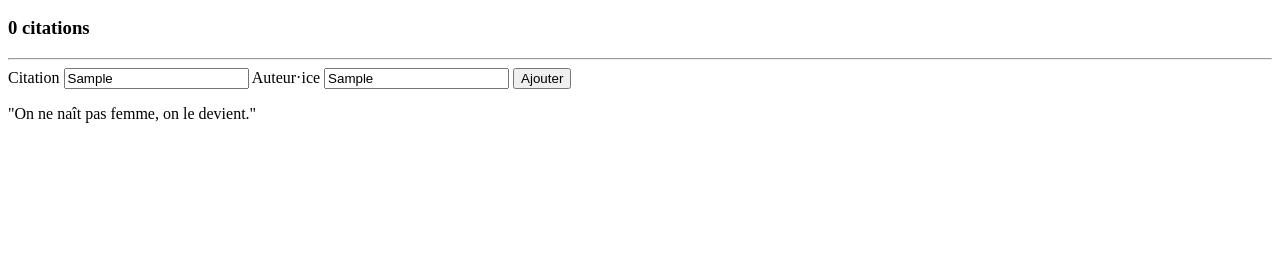
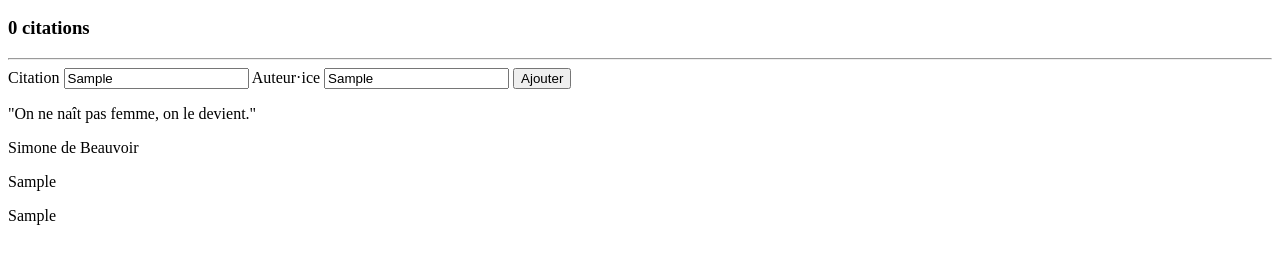
Before and after one commit to aurianebgnl/quotations-app, a plain HTML site: page index.html in a window 1280 px wide. Both pictures are taken after typing "Sample", "Sample" into the empty fields and a click on the button "Ajouter". Shown: the part 110-374 px from the top of the page. Drawn offline with Linux system fonts and the light colour scheme.

Commit message:
étape 5 - affichage new citation

```diff
--- a/index.html
+++ b/index.html
@@ -23,7 +23,7 @@
         <div id="quote-list">
             <div class="quote">
                 <p class="text">"On ne naît pas femme, on le devient."</p>
-                <p class="author"></p>
+                <p class="author">Simone de Beauvoir</p>
             </div>
         </div>
     </main>
--- a/script.js
+++ b/script.js
@@ -1,6 +1,7 @@
 // Sélection des éléments HTML
 const form = document.querySelector('#quote-form');
 const submitButton = document.querySelector('.submit-btn');
+const quoteList = document.querySelector('#quote-list');
 
 submitButton.addEventListener('click', (event) => {
     const inputText = document.querySelector('#quote').value;
@@ -10,5 +11,27 @@ submitButton.addEventListener('click', (event) => {
 
     console.log('Valeur du champ text:', inputText);
     console.log('Valeur du champ auteur:', inputAuthor);
+    addQuote(inputText, inputAuthor);
 
 });
+
+function addQuote(inputText, inputAuthor) {
+
+    const newText = document.createElement("p");
+    newText.className = "text";
+    newText.innerText = inputText;
+    // autre possibilité testée à la place de .innerText (marche aussi) :
+        // const textNode = document.createTextNode(inputText);
+        // newText.appendChild(textNode);
+
+    const newAuthor = document.createElement("p");
+    newAuthor.className = "author";
+    newAuthor.innerText = inputAuthor;
+
+    const newDiv = document.createElement("div");
+    newDiv.className = "quote";
+    newDiv.appendChild(newText);
+    newDiv.appendChild(newAuthor);
+
+    quoteList.appendChild(newDiv);
+}
```
